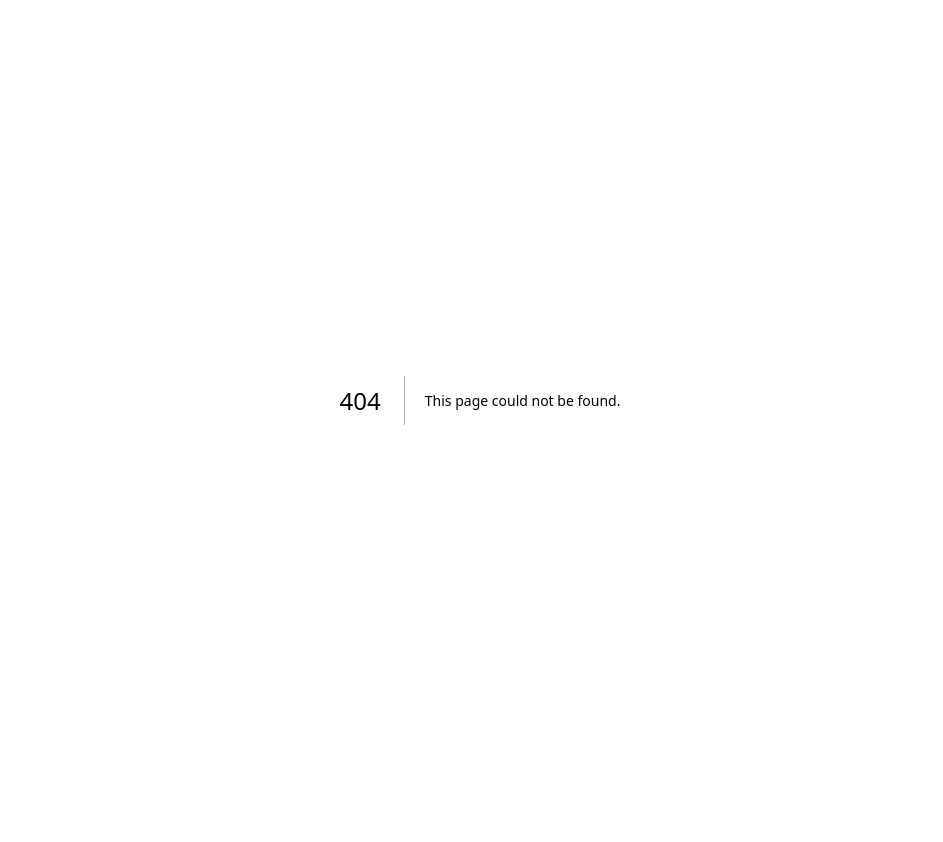
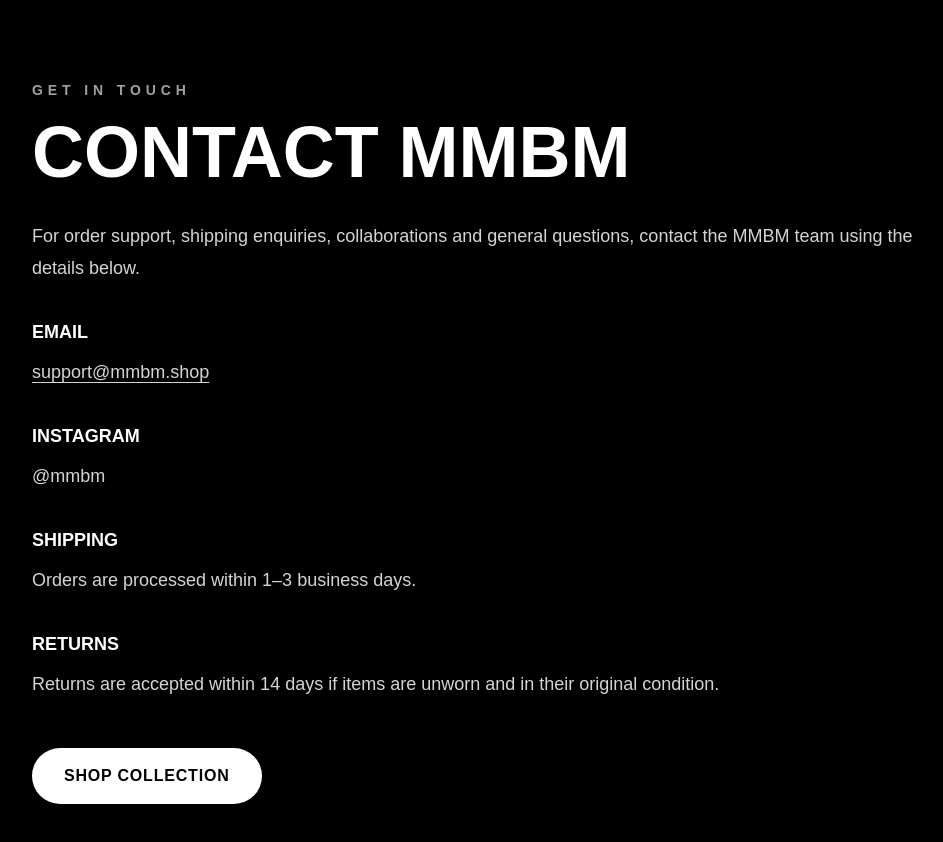
Before and after one commit to Hajibola023/MMBM, a Next.js app: page /contact in a window 1280 px wide. Before the commit this address had no page. Shown: the top 842 px of the page, without its empty margins (160-1103 px from the left). Before the commit the page ends 800 px from the top, so only its background shows below. Built offline with nearby package versions, Linux system fonts and the light colour scheme.

Commit message:
Add contact page

```diff
--- /dev/null
+++ b/src/app/contact/page.tsx
@@ -0,0 +1,59 @@
+import Link from "next/link";
+
+export default function ContactPage() {
+  return (
+    <main className="min-h-screen bg-black px-6 py-20 text-white">
+      <div className="mx-auto max-w-4xl">
+        <p className="mb-4 text-sm font-semibold uppercase tracking-[0.35em] text-zinc-400">
+          Get in touch
+        </p>
+
+        <h1 className="mb-8 text-5xl font-black uppercase md:text-7xl">
+          Contact MMBM
+        </h1>
+
+        <div className="space-y-8 text-lg leading-8 text-zinc-300">
+          <p>
+            For order support, shipping enquiries, collaborations and general
+            questions, contact the MMBM team using the details below.
+          </p>
+
+          <div>
+            <h2 className="mb-2 font-black uppercase text-white">Email</h2>
+            <a
+              href="mailto:support@mmbm.shop"
+              className="underline underline-offset-4"
+            >
+              support@mmbm.shop
+            </a>
+          </div>
+
+          <div>
+            <h2 className="mb-2 font-black uppercase text-white">Instagram</h2>
+            <p>@mmbm</p>
+          </div>
+
+          <div>
+            <h2 className="mb-2 font-black uppercase text-white">Shipping</h2>
+            <p>Orders are processed within 1–3 business days.</p>
+          </div>
+
+          <div>
+            <h2 className="mb-2 font-black uppercase text-white">Returns</h2>
+            <p>
+              Returns are accepted within 14 days if items are unworn and in
+              their original condition.
+            </p>
+          </div>
+        </div>
+
+        <Link
+          href="/#shop"
+          className="mt-12 inline-block rounded-full bg-white px-8 py-4 font-bold uppercase tracking-wider text-black transition hover:bg-zinc-200"
+        >
+          Shop Collection
+        </Link>
+      </div>
+    </main>
+  );
+}
```
